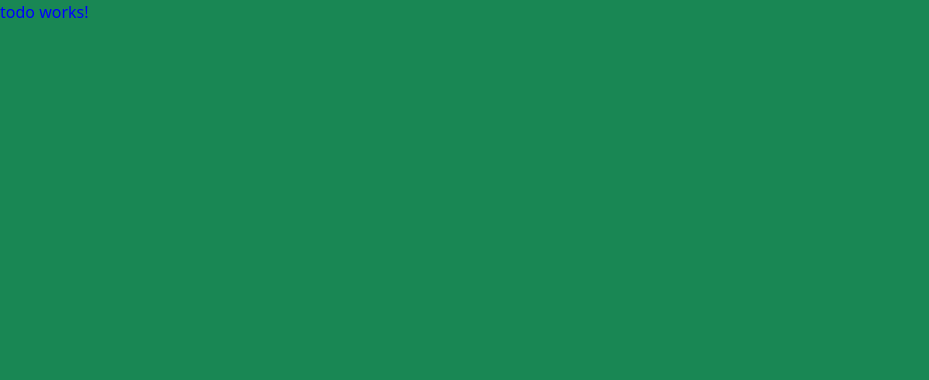
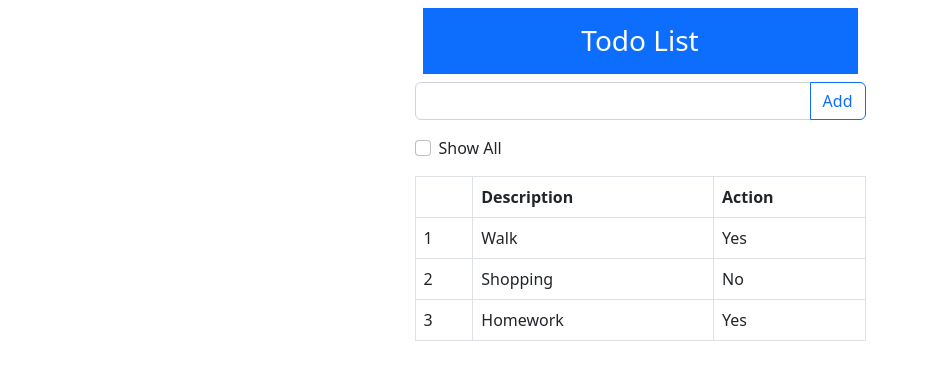
Before and after one commit to clkaley/todo-app, an Angular app: page / in a window 1280 px wide. Shown: the top 380 px of the page, without its empty margins (0-929 px from the left). Built offline with nearby package versions, Linux system fonts and the light colour scheme.

Commit message:
html page created for todo

```diff
--- a/src/app/todo/todo.component.html
+++ b/src/app/todo/todo.component.html
@@ -1 +1,46 @@
-<p>todo works!</p>
+<div class="container">
+    <div class="row">
+        <div class="col-5 mx-auto">
+            <h3 class="bg-primary text-white p-3 m-2 text-center">Todo List</h3>
+
+            <div class="input-group mb-3">
+                <input type="text" class="form-control">
+                <button class="btn btn-outline-primary">Add</button>
+            </div>
+
+            <div class="form-check mb-3">
+                <input type="checkbox" name="" id="displayAll" class="form-check-input">
+                <label for="displayAll" class="form-check-label">
+                    Show All
+                </label>
+            </div>
+
+            <table class="table table-bordered">
+                <thead>
+                    <tr>
+                        <th></th>
+                        <th>Description</th>
+                        <th>Action</th>
+                    </tr>
+                </thead>
+                <tbody>
+                    <tr>
+                        <td>1</td>
+                        <td>Walk</td>
+                        <td>Yes</td>
+                    </tr>
+                    <tr>
+                        <td>2</td>
+                        <td>Shopping</td>
+                        <td>No</td>
+                    </tr>
+                    <tr>
+                        <td>3</td>
+                        <td>Homework</td>
+                        <td>Yes</td>
+                    </tr>
+                </tbody>
+            </table>
+        </div>
+    </div>
+</div>
--- a/src/index.html
+++ b/src/index.html
@@ -9,7 +9,7 @@
 <link href="https://cdn.jsdelivr.net/npm/bootstrap@5.2.0/dist/css/bootstrap.min.css" rel="stylesheet" integrity="sha384-gH2yIJqKdNHPEq0n4Mqa/HGKIhSkIHeL5AyhkYV8i59U5AR6csBvApHHNl/vI1Bx" crossorigin="anonymous">
   <link rel="icon" type="image/x-icon" href="favicon.ico">
 </head>
-<body class="bg-success">
+<body >
   <app-todo></app-todo>
 </body>
 </html>
```
